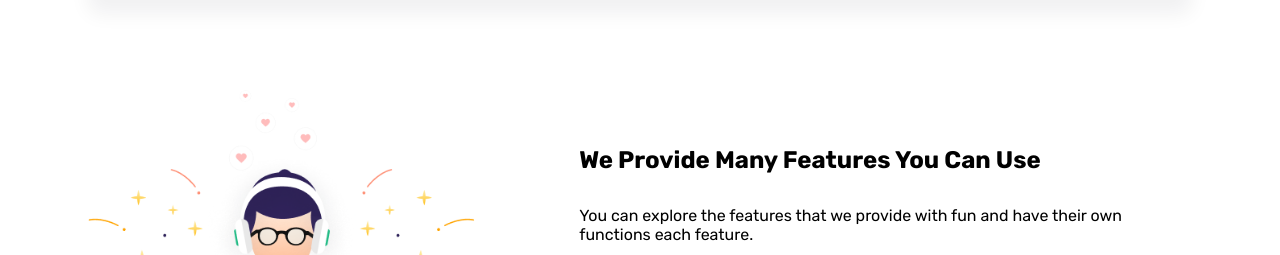
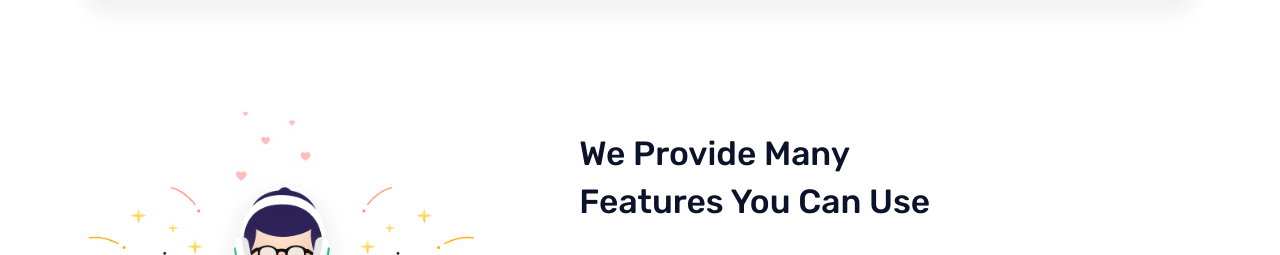
Before and after one commit to RawanYasser297/FREEBIES-Landingpage-LaslesVPN, a plain HTML site: page index.html in a window 1280 px wide. Shown: the part 820-1075 px from the top of the page. Drawn offline with Linux system fonts and the light colour scheme.

Commit message:
change feature header font size

```diff
--- a/SCSS/Pages/_features.scss
+++ b/SCSS/Pages/_features.scss
@@ -16,7 +16,15 @@
   max-width: 600px;
   max-height: 382.44px;
 }
-
+.features__header{
+  font-size: 2.1rem;
+  font-weight: var(--weight-500);
+  max-width: 23.9rem;
+  max-height: 6.2rem;
+  color: var(--main);
+  line-height: 3rem;
+  align-items: start;
+}
 .features-content {
   display: flex;
   flex-direction: column;
@@ -25,6 +33,7 @@
 
   @include responsive(md) {
     align-items: center;
+
   }
 }
 
@@ -37,8 +46,9 @@
   .features-content{
     padding: 1rem;
   }
-  .features__header,.features__header {
+  .features__header {
     width: 100%;
+    text-align: center;
   }
 }
 
```
Also changed, not shown: styles/style.css, 1 other file.
